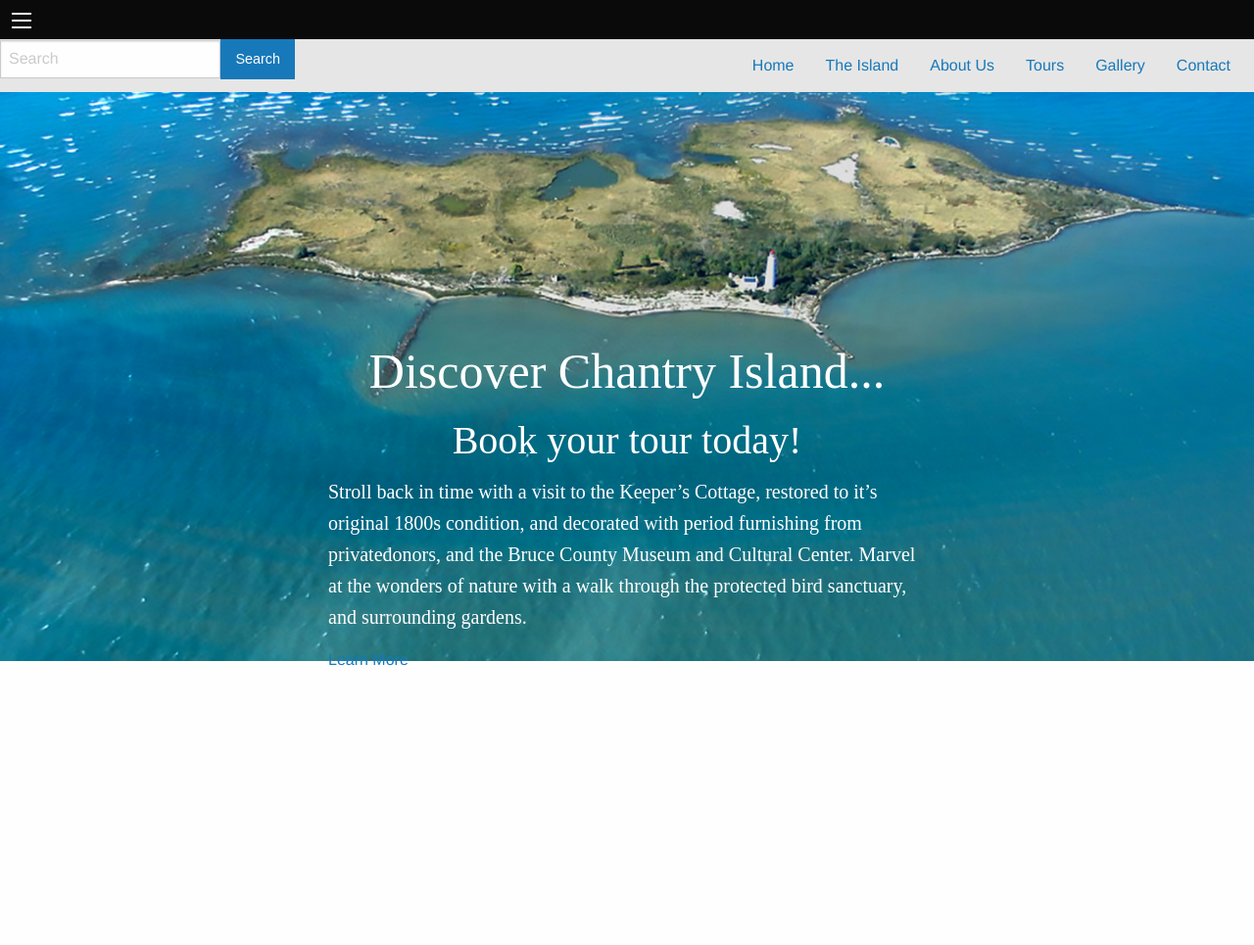
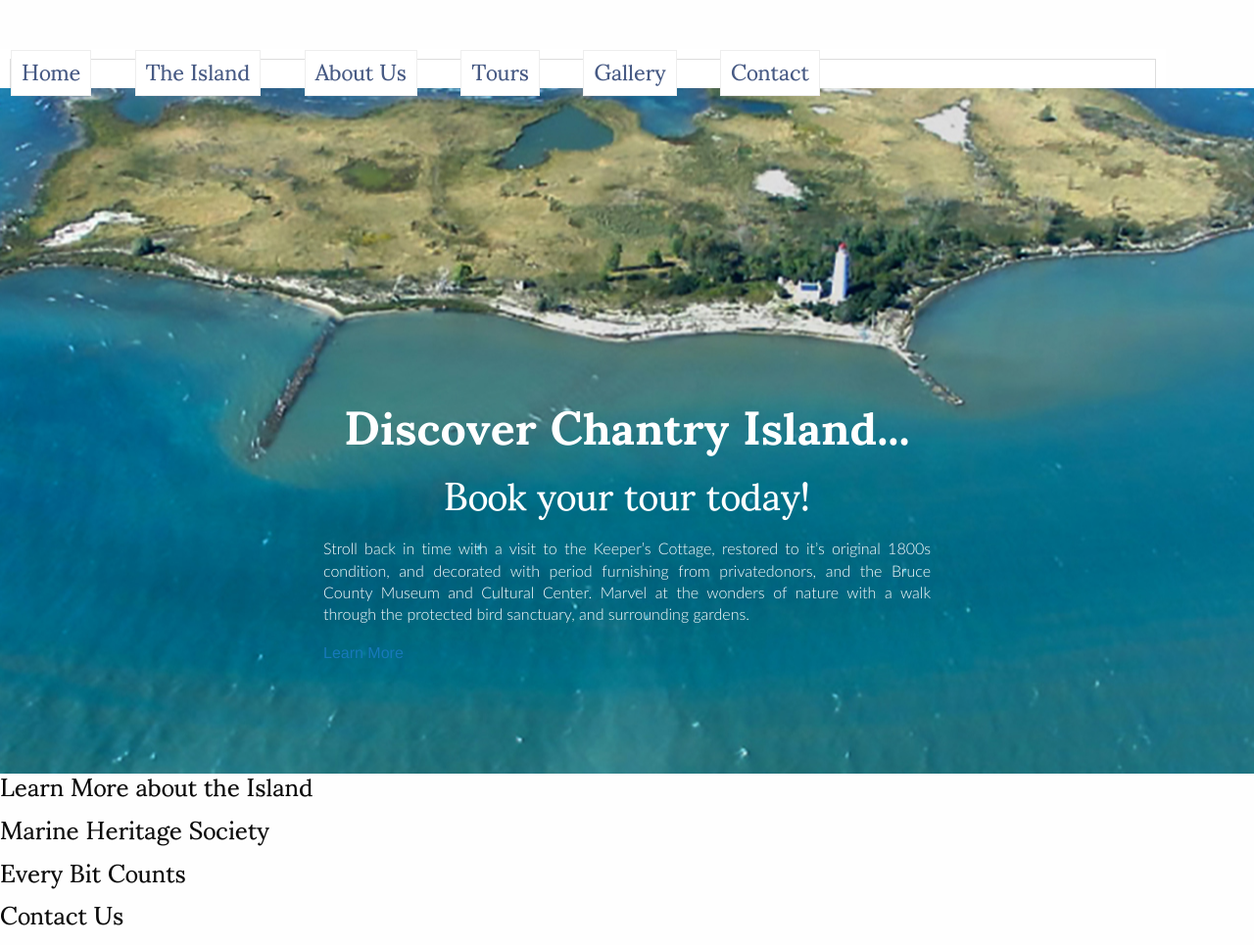
Before and after one commit to mvcrossley/crossley-koza-chantry-island, a PHP site: page / in a window 1280 px wide. Shown: the whole page at 98% size. Before the commit the page ends 680 px from the top, so only its background shows below. Run offline with PHP 8.4, Linux system fonts and the light colour scheme; some web fonts are replaced.

Commit message:
Making sure all files are up to date to start

```diff
--- a/css/app.css
+++ b/css/app.css
@@ -1,129 +1,232 @@
+/*-----------------------------------------------------------------------------------------FONTS START HERE-----*/
+@font-face {
+    font-family: 'latolight';
+    src: url('../fonts/lato-light-webfont.woff2') format('woff2'),
+         url('../fonts/lato-light-webfont.woff') format('woff');
+    font-weight: normal;
+    font-style: normal;
+}
+
+@font-face {
+    font-family: 'latolight';
+    src: url('../fonts/lato-lightitalic-webfont.woff2') format('woff2'),
+         url('../fonts/lato-lightitalic-webfont.woff') format('woff');
+    font-weight: normal;
+    font-style: italic;
+}
+@font-face {
+    font-family: 'sumanabold';
+    src: url('../fonts/sumana-bold-webfont.woff2') format('woff2'),
+         url('../fonts/sumana-bold-webfont.woff') format('woff');
+    font-weight: normal;
+    font-style: normal;
+}
+@font-face {
+    font-family: 'sumanaregular';
+    src: url('../fonts/sumana-regular-webfont.woff2') format('woff2'),
+         url('../fonts/sumana-regular-webfont.woff') format('woff');
+    font-weight: normal;
+    font-style: normal;
+}
+/*-----------------------------------CSS RESET------------------*/
+
+body, html{
+    font-size: 100%
+    margin: 0 auto;
+    padding: 0;
+}
+
+p, li{
+    font-family: 'latolight', sans-serif;
+    font-weight: 300;
+    color: #808080;
+    font-size: 1.2em;
+    text-align: justify;
+    line-height: 1.4;
+}
+
+h1{
+    font-family: 'sumanabold', serif;
+    font-size: 2em;
+    text-align: center;
+}
+
+h2,h3{
+    font-family: 'sumanaregular', serif;
+    font-size: 1.6em;
+    text-align: left;
+}
+
+span{
+    font-style: : italic;
+}
+
 /*------------------------------------------------------------------------------------------NAV STARTS HERE-----*/
 
-#navbar
-{
-    background-color: white;
+#navbar {
+    background-color: #fff;
 }
 
-#topbarlogo
-{
+#topbarlogo {
     width: 60%;
     margin-left: 20%;
-}
-
-@media (min-width: 750px){
-    #topbarlogo
-    {
     width: 200px;
     position: fixed;
     margin-left: 10px;
 }
 
-    #desknav
-    {
+#menuIcon{
+    height: 50px;
+    text-align: right;
     background-color: white;
-        margin-right: 7%;
-        margin-top: 50px;
+    width: 100%;
 }
 
-    #desknav ul
-    {
+#mainNav {
+
+    padding: 10px;
     background-color: white;
 }
 
-    #desknav ul li
-    {
+#mainNav ul {
+    border: solid #ddd 1px;
     background-color: white;
-        display: inline;
-        margin-right: 40px;
+    margin: 0;
 }
 
-    #desknav ul li a
-    {
-        font-family: 'sumanaregular';
-        color: #475a84;
-        font-size: 18px;
-    }
-
-    #desknav ul li a:hover
-    {
-        font-family: 'sumanaregular';
-        color: #b10004;
-    }
+#mainNav ul li {
+    border: solid #eee 1px;
+    background-color: white;
+    display: block;
+    text-align: center;
+    padding: 10px;
 }
 
 
-/*----------------------------------------------------------------------------------MAIN BANNER STARTS HERE-----*/
-
-#mainbanner
-{
-    background-image: url("../images/island2.jpg");
-    background-repeat: no-repeat;
-
+#mainNav ul li:hover {
+    background-color: #d4e1f7;
 }
 
-#bannertext h2
-{
+#mainNav ul li a {
+    font-family: 'sumanaregular';
+    color: #475a84;
+    font-size: 1.2em;
+}
+
+
+
+
+
+/*--------------------------------------------------HOME BANNER STARTS HERE-----*/
+
+#homebanner {
+    background: url("../images/island2.jpg") center no-repeat;
+    height: 700px;
+}
+
+#bannertext {
+    padding: 70px 10px;
+}
+
+#bannertext h2 {
     font-family: 'sumanabold';
     text-align: center;
     color: white;
-    font-size: 50px;
+    font-size: 3em;
 }
 
-#bannertext h3
-{
+#bannertext h3 {
     font-family: 'sumanaregular';
     text-align: center;
     color: white;
     font-size: 40px;
 }
 
-#bannertext p
-{
-    font-family: 'latolight';
+#bannertext p {
     color: white;
-    font-size: 20px;
+    font-size: 1em;
 }
 
-@media (min-width: 750px){
-    #mainbanner
-    {
+
+/* ----------Small to Medium Screen Transition*//*640/16*/
+@media screen and (min-width: 40em){
+/*---------------RESET---------------*/
+
+
+    /*----------Main Navigation----------*/
+
+    #mainNav {
+    background-color: white;
+    }
+
+    #topbarlogo {
+        width: 60%;
+        margin-left: 20%;
+    }
+
+
+    #topbarlogo {
+        width: 200px;
+        position: fixed;
+        margin-left: 10px;
+    }
+
+    #mainNav {
+        height: 40px;
+        background-color: white;
+        margin-right: 7%;
+        margin-top: 50px;
+    }
+
+    #mainNav ul {
+        background-color: white;
+    }
+
+    #mainNav ul li {
+        background-color: white;
+        display: inline;
+        margin-right: 40px;
+    }
+
+    #mainNav ul li a {
+        font-family: 'sumanaregular';
+        color: #475a84;
+        font-size: 1.2em;
+    }
+
+    #mainNav ul li a:hover {
+        font-family: 'sumanaregular';
+        color: #b10004;
+    }
+
+
+/*------------------------------BANNER-------------------*/
+    #mainbanner {
         background-size: 100%;
     }
 
-    #bannertext
-    {
+    #bannertext {
         margin-top: 250px;
         margin-bottom: 200px;
     }
 }
 
+/*Medium to Large Screen Transition*//*1024/16*/
+@media screen and (min-width: 64em)  {
+/*---------------RESET---------------*/
+
+/*---------------HEADER---------------*/
+/*---------------FOOTER---------------*/
+
+/*---------------ABOUT---------------*/
+
+/*---------------DESIGN---------------*/
 
 
+/*---------------CONTACT---------------*/
 
 
-/*-----------------------------------------------------------------------------------------FONTS START HERE-----*/
-@font-face {
-    font-family: 'latolight';
-    src: url('lato-light-webfont.woff2') format('woff2'),
-         url('lato-light-webfont.woff') format('woff');
-    font-weight: normal;
-    font-style: normal;
+/*---------------PORTFOLIO PAGE---------------*/
+
 
 }
-@font-face {
-    font-family: 'sumanabold';
-    src: url('sumana-bold-webfont.woff2') format('woff2'),
-         url('sumana-bold-webfont.woff') format('woff');
-    font-weight: normal;
-    font-style: normal;
-
-}
-@font-face {
-    font-family: 'sumanaregular';
-    src: url('sumana-regular-webfont.woff2') format('woff2'),
-         url('sumana-regular-webfont.woff') format('woff');
-    font-weight: normal;
-    font-style: normal;
-
-}
--- a/includes/footer.html
+++ b/includes/footer.html
@@ -1 +1,13 @@
-<!--This is the footer navigation bar for all pages on the site, may include contact form-->
+    <section id="contactFooter">
+    <h2>Contact Us</h2>
+
+    </section>
+
+
+    <script src="js/vendor/jquery.js"></script>
+    <script src="js/vendor/what-input.js"></script>
+    <script src="js/vendor/foundation.js"></script>
+    <script src="js/app.js"></script>
+    <script src="js/main.js"></script>
+  </body>
+</html>
--- a/includes/header.html
+++ b/includes/header.html
@@ -1 +1,29 @@
-<!--This is the navigation bar for all pages on the site-->
+<!doctype html>
+<html class="no-js" lang="en" dir="ltr">
+  <head>
+    <meta charset="utf-8">
+    <meta http-equiv="x-ua-compatible" content="ie=edge">
+    <meta name="viewport" content="width=device-width, initial-scale=1.0">
+    <title>Chantry Island</title>
+    <link rel="stylesheet" href="css/foundation.css">
+    <link rel="stylesheet" href="css/app.css">
+  </head>
+
+  <body>
+    <nav>
+    <h2 class="hide">Main Navigation</h2>
+      <div id="menuIcon" class="expanded row" data-toggle="mainNav" data-responsive-toggle="mainNav" data-hide-for="medium">
+        <a data-toggle="mainNav"><img src="img/menu-icon.svg" alt="menu icon"></a>
+      </div>
+
+      <div id="mainNav" class="topbar" data-toggler>
+          <ul>
+            <li><a href="index.html">Home</a></li>
+            <li><a href="#">The Island</a></li>
+            <li><a href="#">About Us</a></li>
+            <li><a href="#">Tours</a></li>
+            <li><a href="#">Gallery</a></li>
+            <li><a href="#contact">Contact</a></li>
+          </ul>
+      </div>
+    </nav>
--- a/index.html
+++ b/index.html
@@ -7,24 +7,17 @@
     <title>Chantry Island | Home</title>
     <link rel="stylesheet" href="css/foundation.css">
     <link rel="stylesheet" href="css/app.css">
-
   </head>
 
   <body>
-      <div class="title-bar" data-responsive-toggle="example-menu" data-hide-for="medium">
-        <button class="menu-icon" type="button" data-toggle="example-menu"></button>
+    <nav>
+    <h2 class="hide">Main Navigation</h2>
+      <div id="menuIcon" class="expanded row" data-toggle="mainNav" data-responsive-toggle="mainNav" data-hide-for="medium">
+        <a data-toggle="mainNav"><img src="img/menu-icon.svg" alt="menu icon"></a>
       </div>
 
-      <div class="top-bar-left">
-        <ul class="menu">
-          <li><input type="search" placeholder="Search"></li>
-          <li><button type="button" class="button">Search</button></li>
-        </ul>
-      </div>
-
-      <div class="top-bar" id="example-menu">
-        <div class="top-bar-right">
-          <ul class="dropdown menu" data-dropdown-menu>
+      <div id="mainNav" class="topbar" data-toggler>
+          <ul>
             <li><a href="index.html">Home</a></li>
             <li><a href="#">The Island</a></li>
             <li><a href="#">About Us</a></li>
@@ -32,10 +25,11 @@
             <li><a href="#">Gallery</a></li>
             <li><a href="#contact">Contact</a></li>
           </ul>
-        </div>
       </div>
 
-    <section id="mainbanner" class="row expanded">
+      </nav>
+
+    <section id="homebanner" class="row expanded">
     <h2 class="hide">Welcome Banner</h2>
       <div id="bannertext" class="small-11 medium-6 large-6 small-centered columns">
         <h2>Discover Chantry Island...</h2>
@@ -45,7 +39,20 @@
       </div>
     </section>
 
-    <section id="contact"
+    <section id="islandIntro">
+      <h2>Learn More about the Island</h2>
+    </section>
+
+
+    <section id="aboutIntro">
+    <h2>Marine Heritage Society</h2>
+
+    </section>
+
+    <section id="donateIntro">
+    <h2>Every Bit Counts</h2>
+
+    </section>
 
 
     <script src="js/vendor/jquery.js"></script>
--- /dev/null
+++ b/index.php
@@ -0,0 +1,28 @@
+<?php include("includes/header.html");?>
+
+    <section id="homebanner" class="row expanded">
+    <h2 class="hide">Welcome Banner</h2>
+      <div id="bannertext" class="small-11 medium-6 large-6 small-centered columns">
+        <h2>Discover Chantry Island...</h2>
+        <h3>Book your tour today!</h3>
+        <p>Stroll back in time with a visit to the Keeper’s Cottage, restored to it’s original 1800s condition, and decorated with period furnishing from privatedonors, and the Bruce County Museum and Cultural Center. Marvel at the wonders of nature with a walk through the protected bird sanctuary, and surrounding gardens.</p>
+        <a>Learn More</a>
+      </div>
+    </section>
+
+    <section id="islandIntro">
+      <h2>Learn More about the Island</h2>
+    </section>
+
+
+    <section id="aboutIntro">
+    <h2>Marine Heritage Society</h2>
+
+    </section>
+
+    <section id="donateIntro">
+    <h2>Every Bit Counts</h2>
+
+    </section>
+
+<?php include("includes/footer.html");?>
```
Also changed, not shown: fonts/lato-light-webfont.woff, fonts/lato-light-webfont.woff2, fonts/lato-lightitalic-webfont.woff (added), fonts/lato-lightitalic-webfont.woff2 (added), fonts/sumana-bold-webfont.woff (added), fonts/sumana-bold-webfont.woff2 (added), fonts/sumana-regular-webfont.woff (added), fonts/sumana-regular-webfont.woff2 (added). Lines whose indentation alone changed are shown as unchanged.
